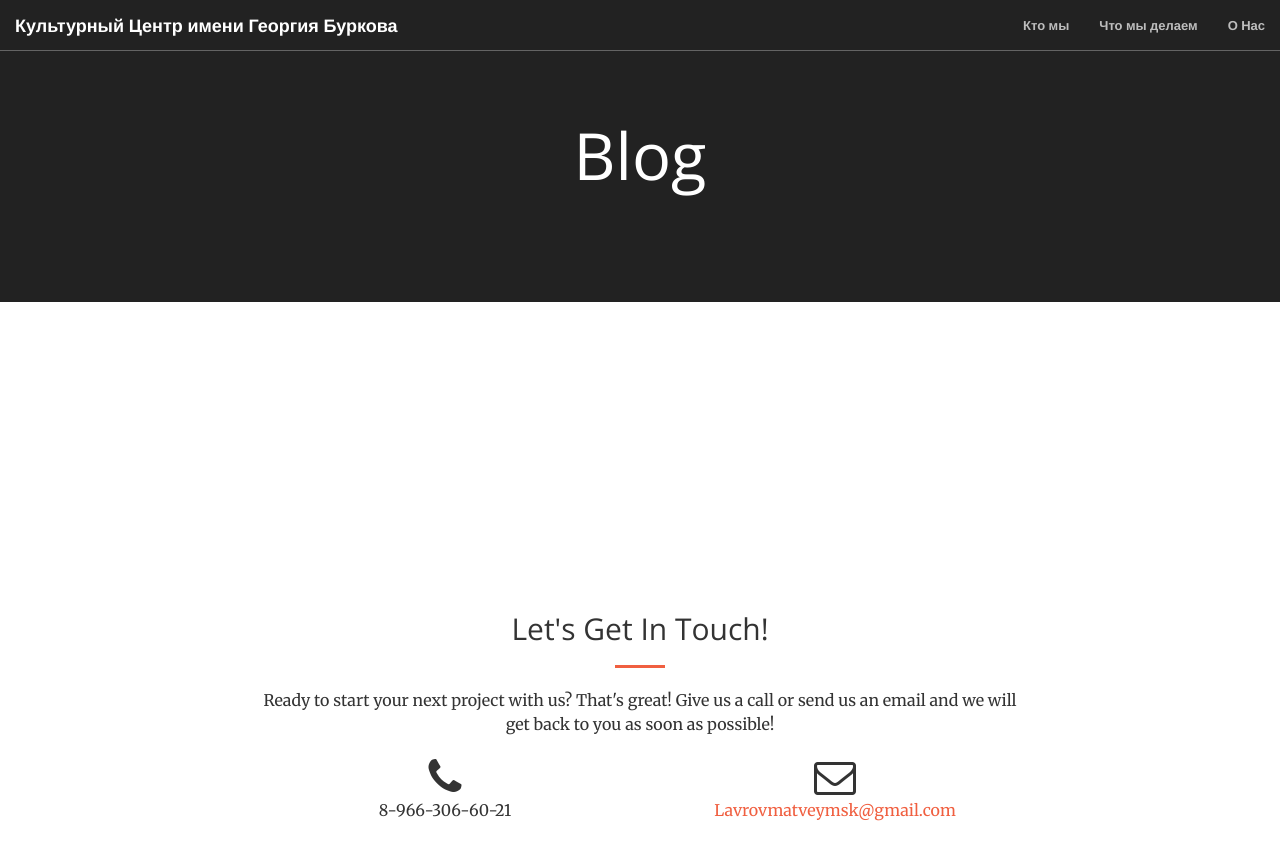
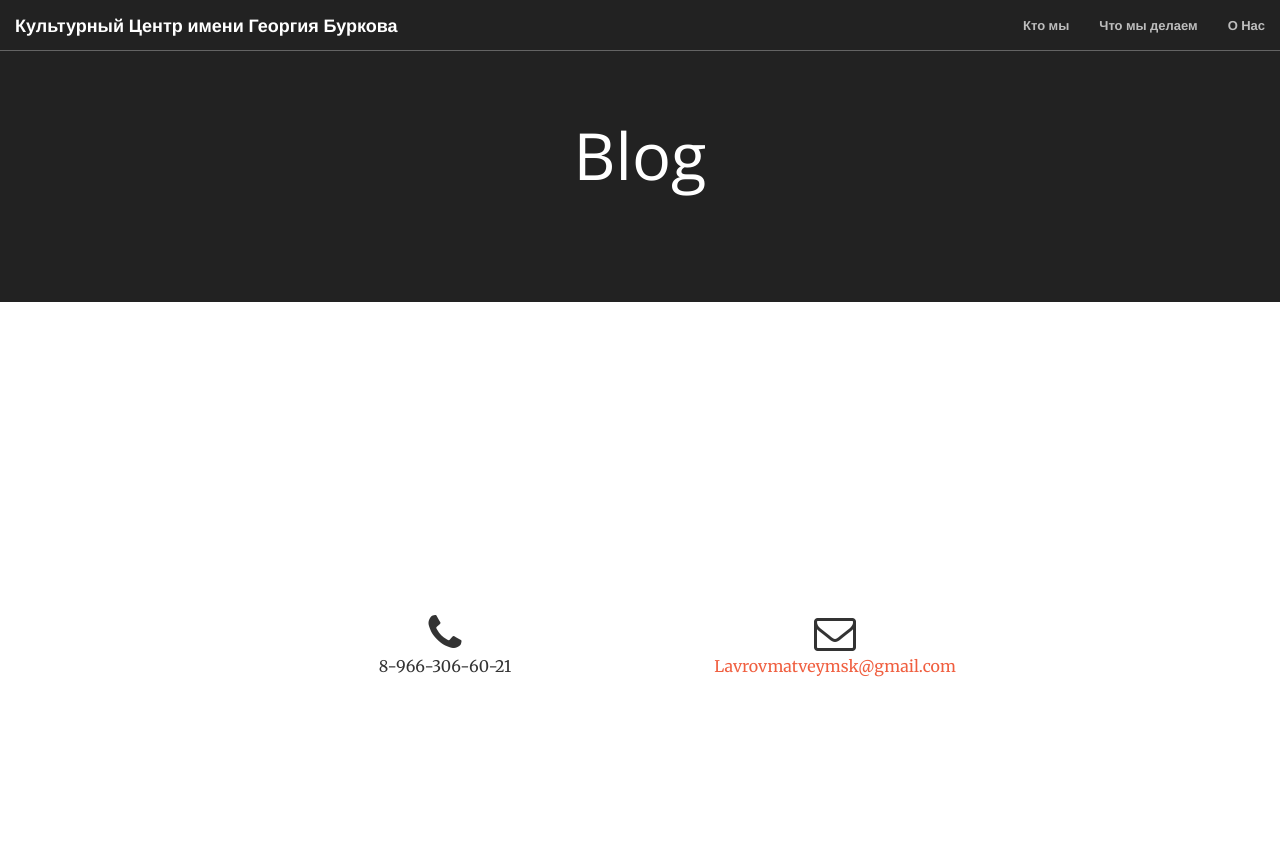
Before and after one commit to kvin1in/toBurk, a Jekyll site: the page built from blog.html, in a window 1280 px wide and 942 px high. Shown: the top 860 px of the window. Built offline with Jekyll 4.4.1, drawn with Linux system fonts in a browser that asks for light colours.

Commit message:
Down About

```diff
--- a/_layouts/default.html
+++ b/_layouts/default.html
@@ -60,11 +60,6 @@
     <section id="contact">
         <div class="container">
             <div class="row">
-                <div class="col-lg-8 col-lg-offset-2 text-center">
-                    <h2 class="section-heading">Let's Get In Touch!</h2>
-                    <hr class="primary">
-                    <p>Ready to start your next project with us? That's great! Give us a call or send us an email and we will get back to you as soon as possible!</p>
-                </div>
                 <div class="col-lg-4 col-lg-offset-2 text-center">
                     <i class="fa fa-phone fa-3x wow bounceIn"></i>
                     <p>8-966-306-60-21 </p>
```
